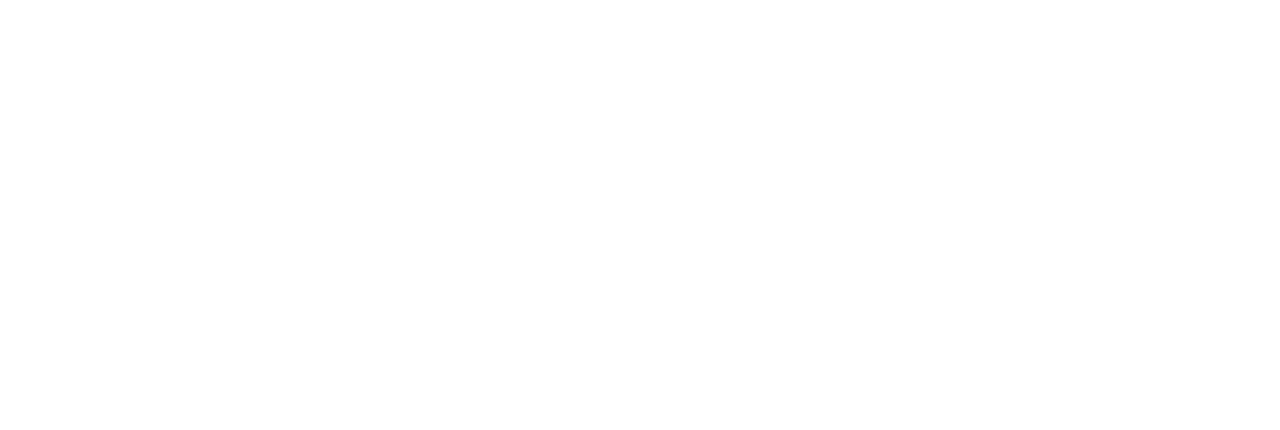
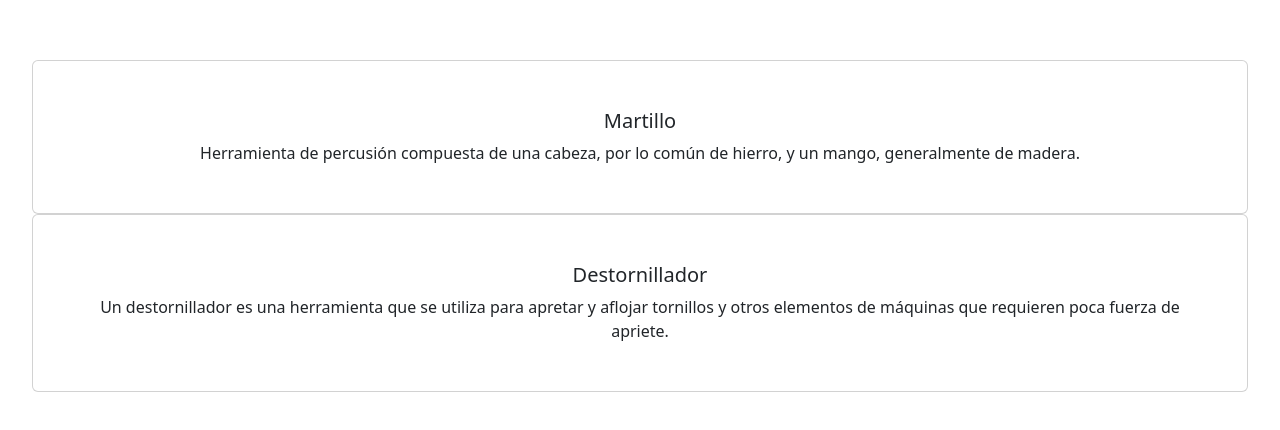
Before and after one commit to AlexanderManriquez/161024, a Vue app: page / in a window 1280 px wide. Shown: the part 174-604 px from the top of the page. Built offline with nearby package versions, Linux system fonts and the light colour scheme.

Commit message:
applying Tarjeta component

```diff
--- a/src/App.vue
+++ b/src/App.vue
@@ -1,12 +1,35 @@
-<script setup>
+<script>
+import Tarjeta from "./components/Tarjeta.vue";
 
+export default {
+  components: {
+    Tarjeta,
+  },
+  data() {
+    return {
+      articulos: [
+        {
+          nombre: "Martillo",
+          descripcion:
+            "Herramienta de percusión compuesta de una cabeza, por lo común de hierro, y un mango, generalmente de madera.",
+        },
+        {
+          nombre: "Destornillador",
+          descripcion:
+            "Un destornillador es una herramienta que se utiliza para apretar y aflojar tornillos y otros elementos de máquinas que requieren poca fuerza de apriete.",
+        },
+      ],
+    };
+  },
+};
 </script>
 
 <template>
   <div>
-
+    <div v-for="articulo in articulos" :key="articulo">
+      <Tarjeta :nombre="articulo.nombre" :descripcion="articulo.descripcion" />
+    </div>
   </div>
-
 </template>
 
 <style scoped>
--- a/src/components/Tarjeta.vue
+++ b/src/components/Tarjeta.vue
@@ -1,2 +1,22 @@
 <!-- 1.- Mostrar Información Básica con Props
 Crea un componente Tarjeta que reciba como props el nombre y la descripción de un artículo, y muéstralos dentro de una tarjeta -->
+
+<template>
+  <div class="card articulo">
+    <div class="card-body">
+      <h5 class="card-title">{{ nombre }}</h5>
+      <p class="card-text">
+        {{ descripcion }}
+      </p>
+    </div>
+  </div>
+</template>
+
+<script>
+export default {
+  name: "Tarjeta",
+  props: ["nombre", "descripcion"],
+};
+</script>
+
+<style></style>
```
